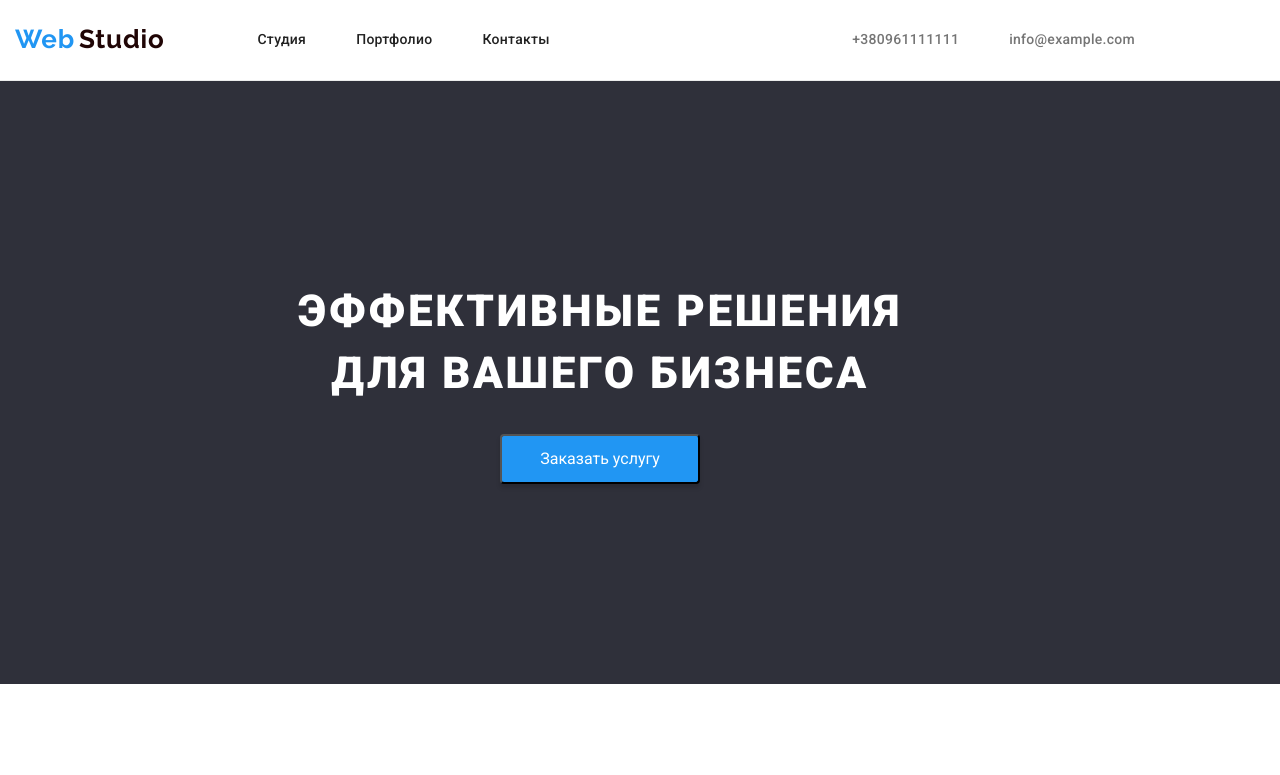
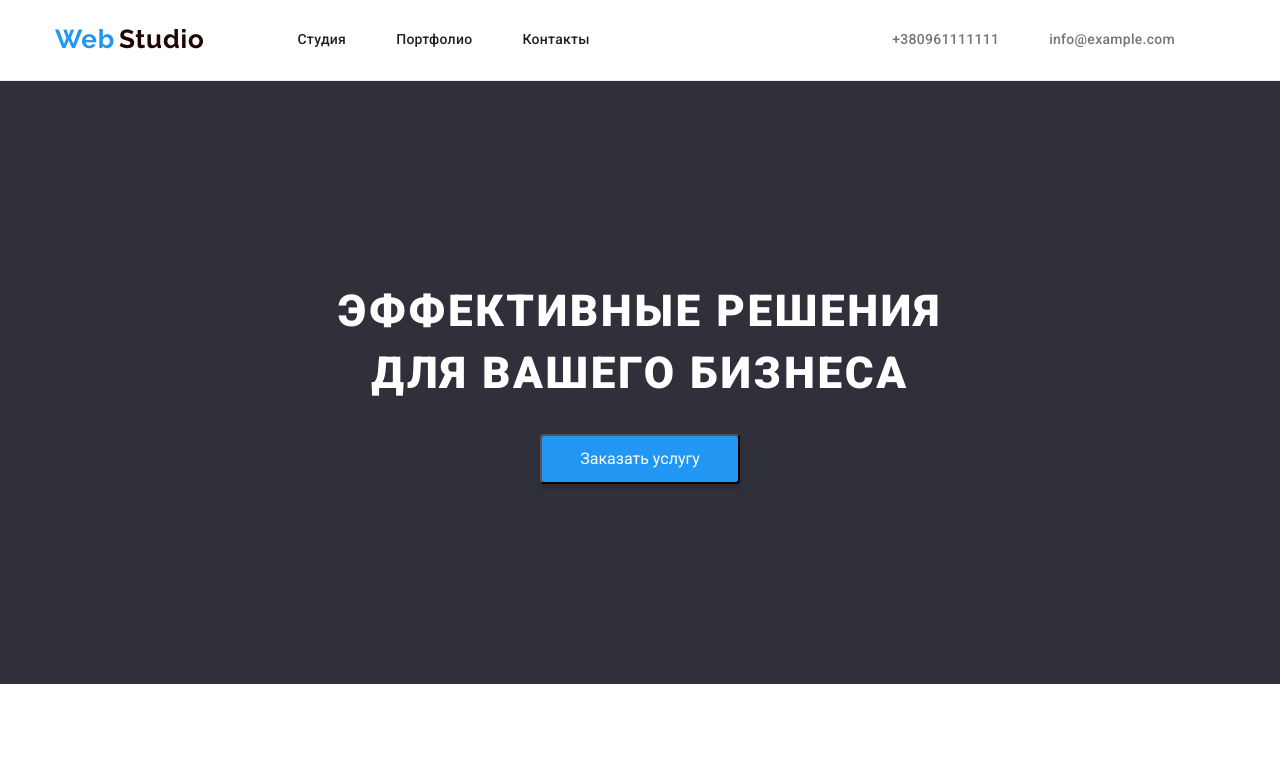
Before and after one commit to rublev1996/goit-markup-hw-03, a plain HTML site: page index.html in a window 1280 px wide. Shown: the top 775 px of the page. Drawn offline with nearby package versions, Linux system fonts and the light colour scheme; a web font is replaced by a local one.

Commit message:
total 2.0

```diff
--- a/css/styles.css
+++ b/css/styles.css
@@ -24,6 +24,7 @@ ul{
     width: 1200px;
     padding-left: 15px;
     padding-right: 15px;
+    margin: 0px auto;
 }
 
 .index-list-item:not(:last-child){
@@ -387,6 +388,8 @@ ul{
     flex-direction: column;
     padding-top: 200px;
     padding-bottom:200px;
+    margin-top: 0px;
+    margin-bottom: 0px;
 }
 
 .main-title{
```
